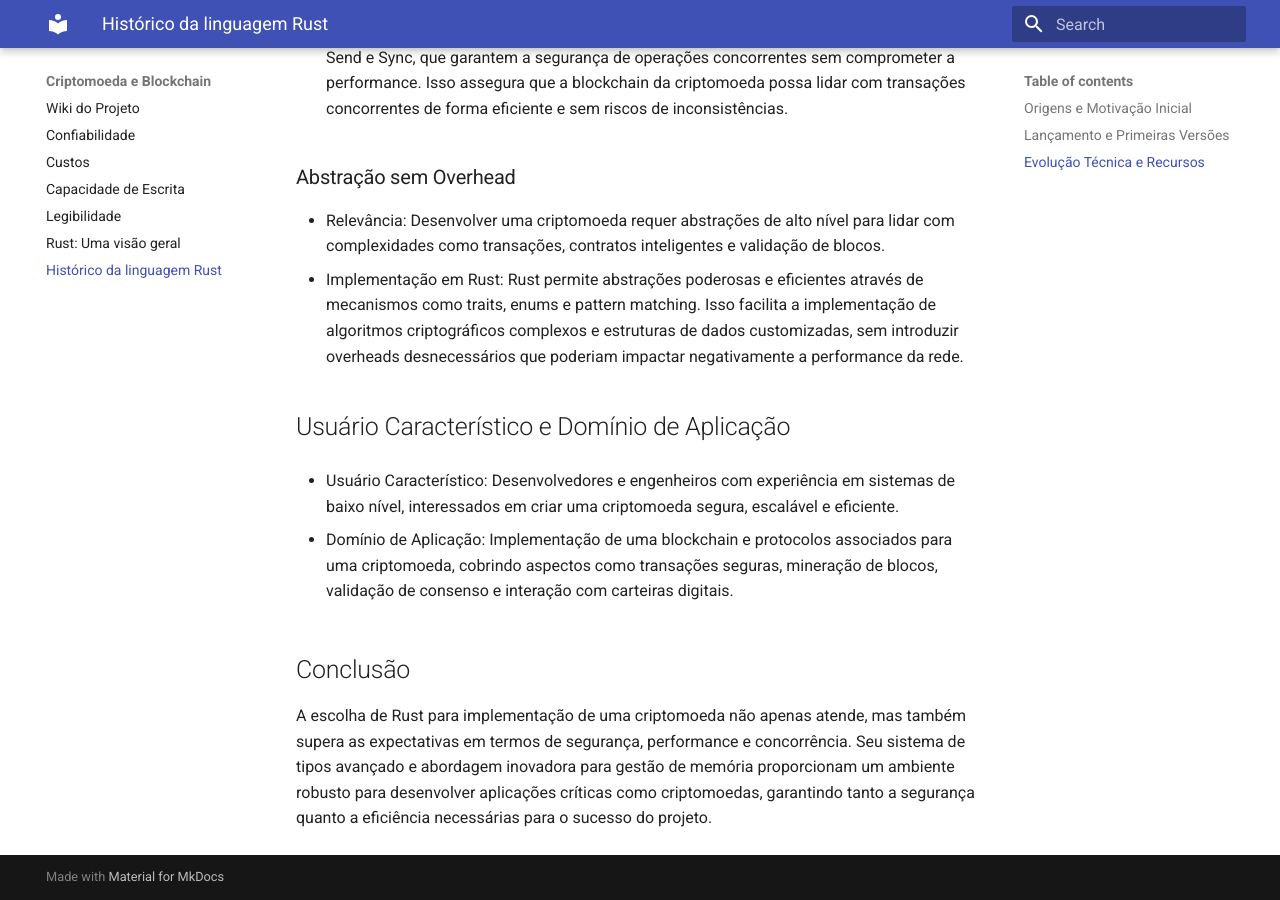
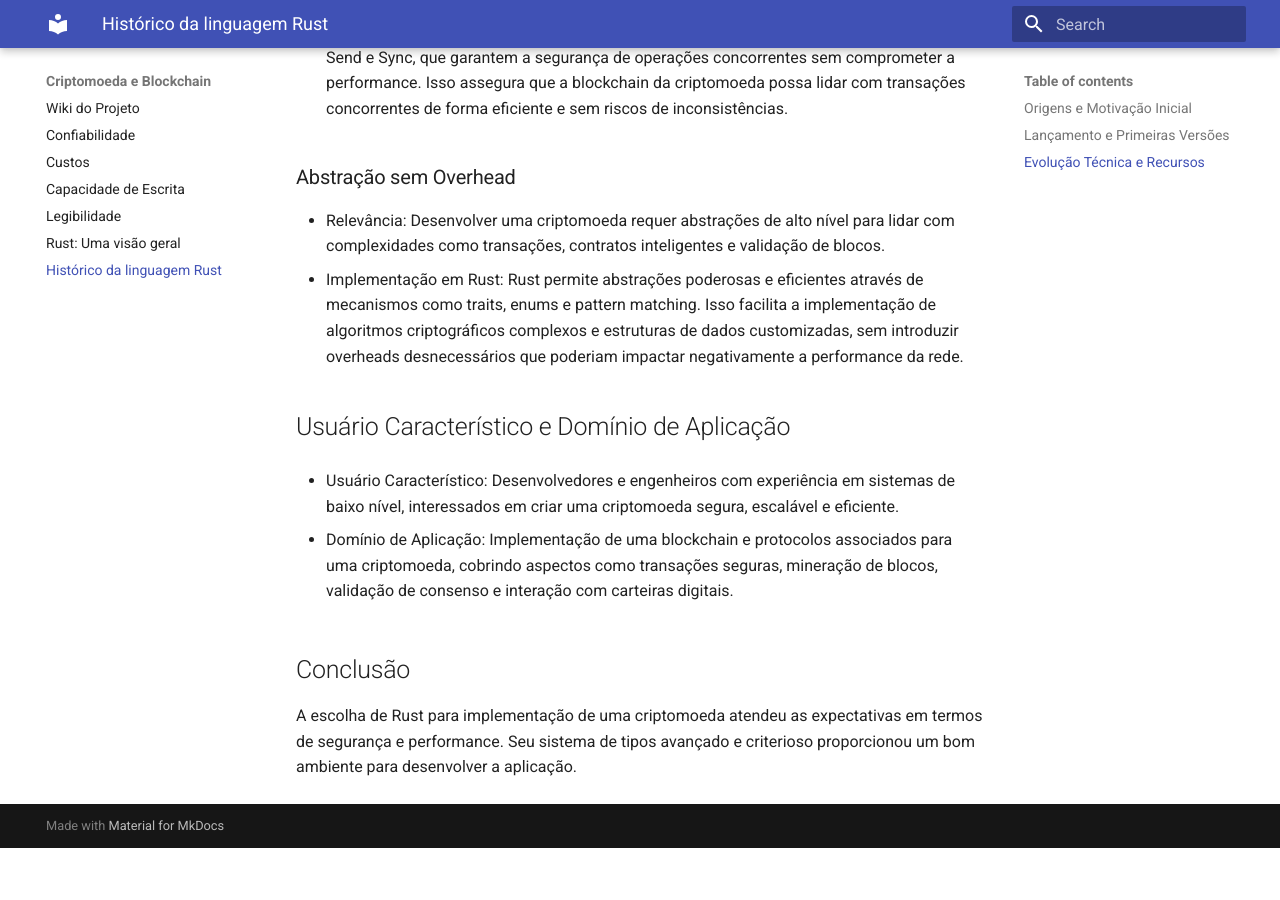
Before and after one commit to seraphritt/projeto_LP, an MkDocs documentation site: the page built from docs/sobreRust.md, in a window 1280 px wide and 900 px high, scrolled down 1795 px. Built offline with MkDocs 1.6.1 and Material for MkDocs 9.7.7, drawn with Linux system fonts in a browser that asks for light colours; after the commit the page ends 2643 px from its top, so only the background shows below that.

Commit message:
Update sobreRust.md

```diff
--- a/docs/sobreRust.md
+++ b/docs/sobreRust.md
@@ -46,4 +46,4 @@ Um projeto de implementação de uma criptomoeda é um bom exemplo de como as pr
 
 ## Conclusão
 
-A escolha de Rust para implementação de uma criptomoeda não apenas atende, mas também supera as expectativas em termos de segurança, performance e concorrência. Seu sistema de tipos avançado e abordagem inovadora para gestão de memória proporcionam um ambiente robusto para desenvolver aplicações críticas como criptomoedas, garantindo tanto a segurança quanto a eficiência necessárias para o sucesso do projeto.
+A escolha de Rust para implementação de uma criptomoeda atendeu as expectativas em termos de segurança e performance. Seu sistema de tipos avançado e criterioso proporcionou um bom ambiente para desenvolver a aplicação.
```
